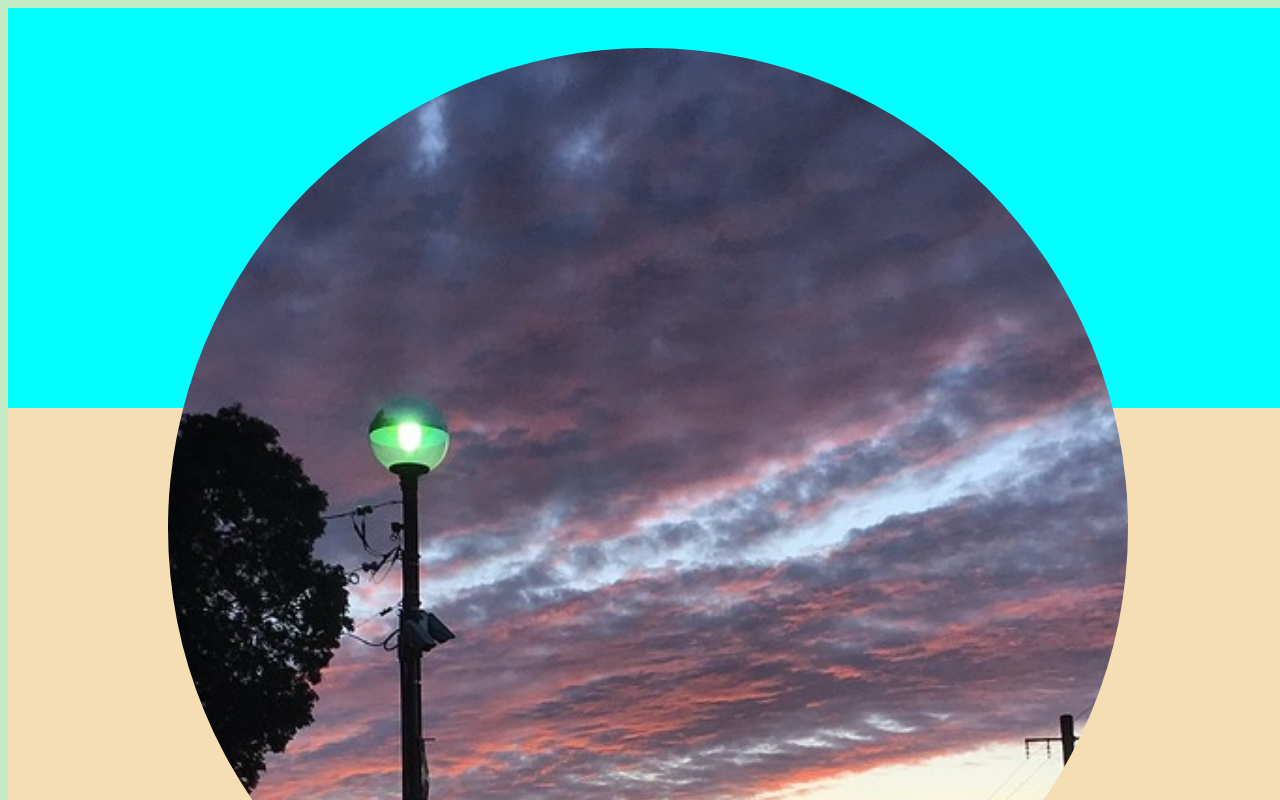
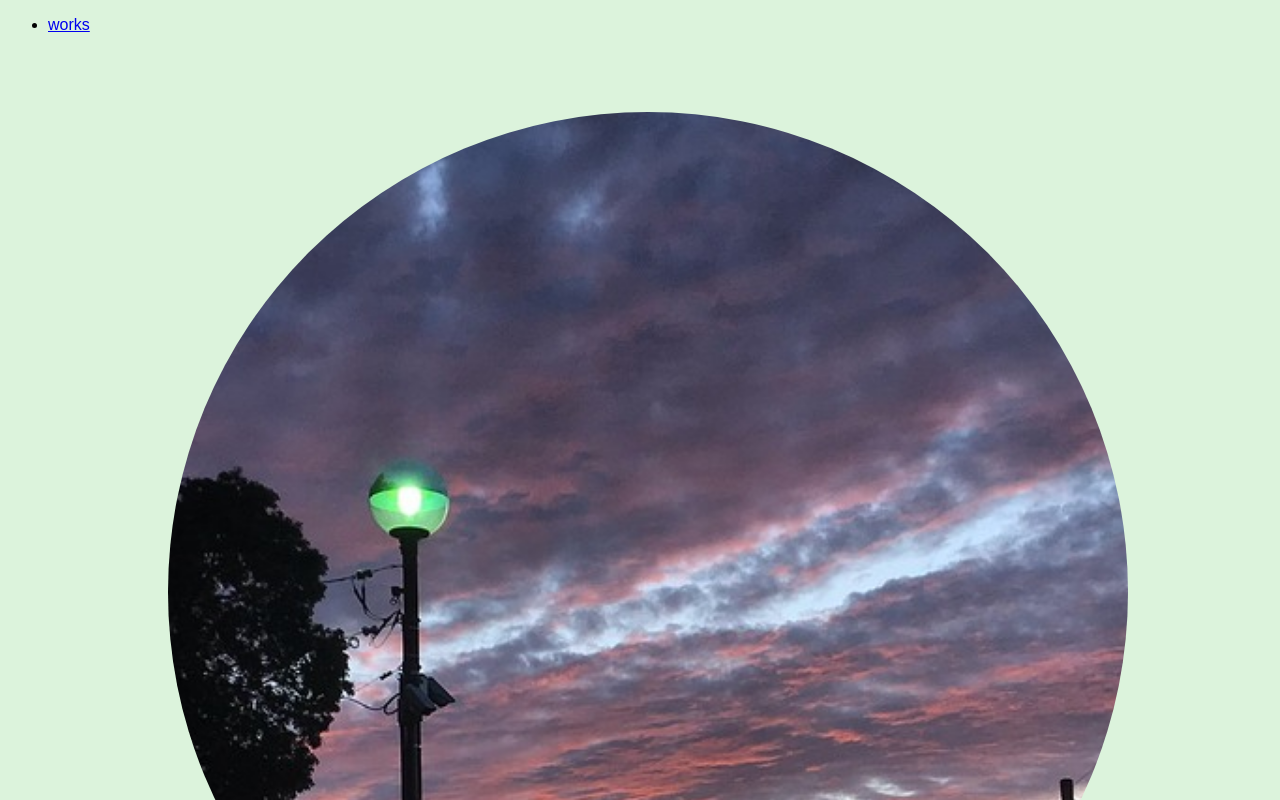
Before and after one commit to navleorange/portfolio, a Nuxt app: page /profile in a window 1280 px wide. Shown: the top 800 px of the page. Built offline with nearby package versions, Linux system fonts and the light colour scheme; a web font is replaced by a local one.

Commit message:
add: header menu

```diff
--- a/assets/scss/common.css
+++ b/assets/scss/common.css
@@ -1,15 +1,13 @@
 body{
     animation-name: portfolitbg;
-    animation-duration: 10s;
+    animation-duration: 30s;
     animation-iteration-count: infinite;
     animation-direction: alternate;
 }
 
 @keyframes portfolitbg {
     /* カラーコードの末尾に2つ追加で透明度 */
-    0% {background:#8dd98dFF;}
-    25% {background:#8dd98dB3;}
-    50% {background:#8dd98d80;}
+    0% {background:#8dd98d4D;}
     70% {background:#8dd98d4D;}
     90% {background:#8dd98d1A;}
     100% {background:#8dd98d00;}
--- /dev/null
+++ b/components/HeaderMenu.vue
@@ -0,0 +1,33 @@
+<script>
+    export default {
+        data() {
+            return {
+                links: [
+                    { label:"works", path: '/works'},
+                ]
+            }
+        },
+        methods: {
+            isInternalLink (path) {
+                return !/^https?:\/\//.test(path)
+            }
+        }
+    }
+</script>
+
+<template>
+    <header>
+        <nav class="header-nav">
+            <ul>
+                <li v-for="(link, i) in links" :key="i">
+                    <template v-if="isInternalLink(link.path)">
+                        <NuxtLink :to="link.path">{{ link.label }}</NuxtLink>
+                    </template>
+                    <template v-else>
+                        <a :href="link.path">{{ link.label }}</a>
+                    </template>
+                </li>
+            </ul>
+        </nav>
+    </header>
+</template>
--- a/nuxt.config.js
+++ b/nuxt.config.js
@@ -5,7 +5,7 @@ export default defineNuxtConfig({
   head: {
     title: 'portfolio',
     htmlAttrs: {
-      lang: 'en'
+      lang: 'ja'
     },
     meta: [
       { charset: 'utf-8' },
--- a/pages/profile.vue
+++ b/pages/profile.vue
@@ -10,16 +10,19 @@ body{
 /* 一旦ここにcssを直接かく(いい方法を模索中) */
 
 #profile_container{
-    background-color: wheat;
+    // background-color: wheat;
     width: 100vw;
     height: 100vh;
 }
 
 #self_introduce{
 
-    background-color: aqua;
+    // background-color: aqua;
     width: auto;
     height: 50%;
+
+    // 自己紹介を見やすい場所に変える
+    margin-top: 3%;
 
     // iconとtextを横並びにする
     display: flex;
@@ -121,6 +124,7 @@ export default{
 
 
 <template>
+    <HeaderMenu />
     <div id="profile_container">
         <div id="self_introduce">
             <img id="top_page_icon" src="~/assets/image/icon.png">
--- /dev/null
+++ b/pages/works.vue
@@ -0,0 +1,3 @@
+<template>
+    <h1>Works Page</h1>
+</template>
```
